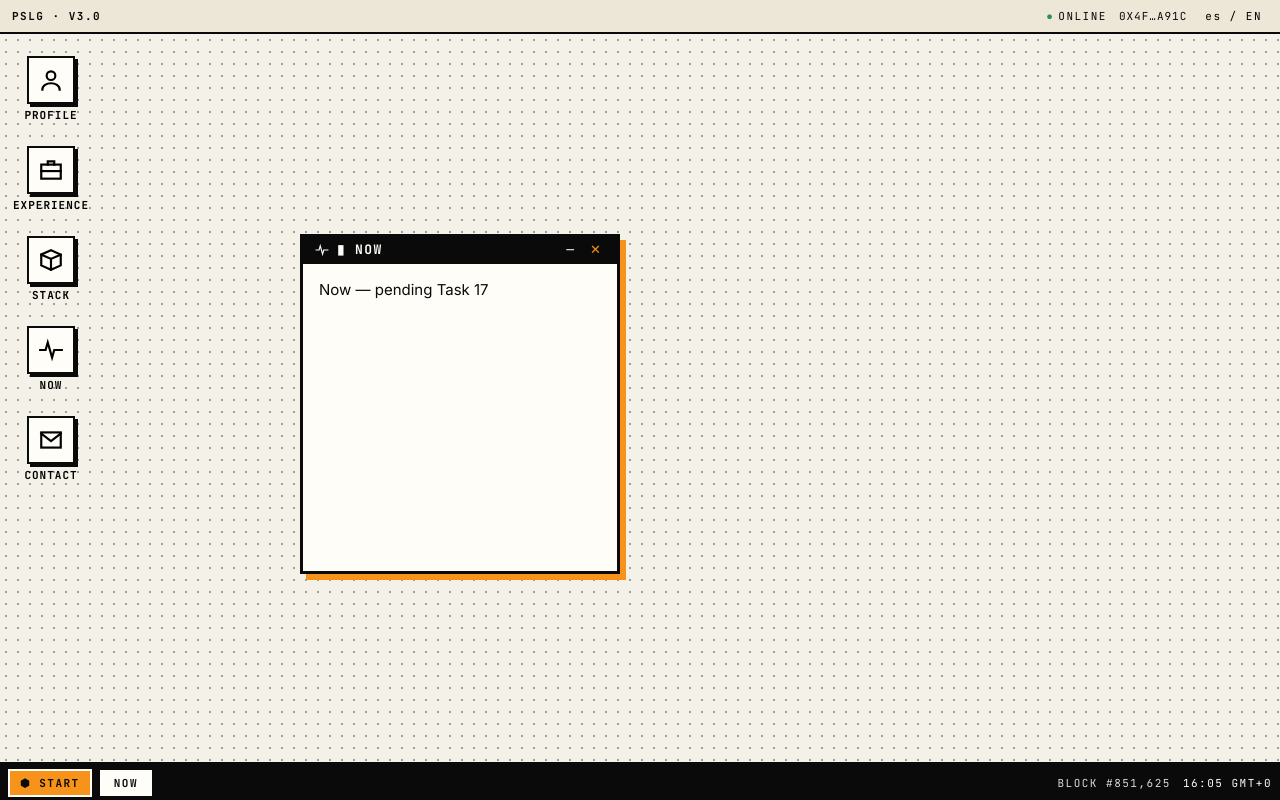
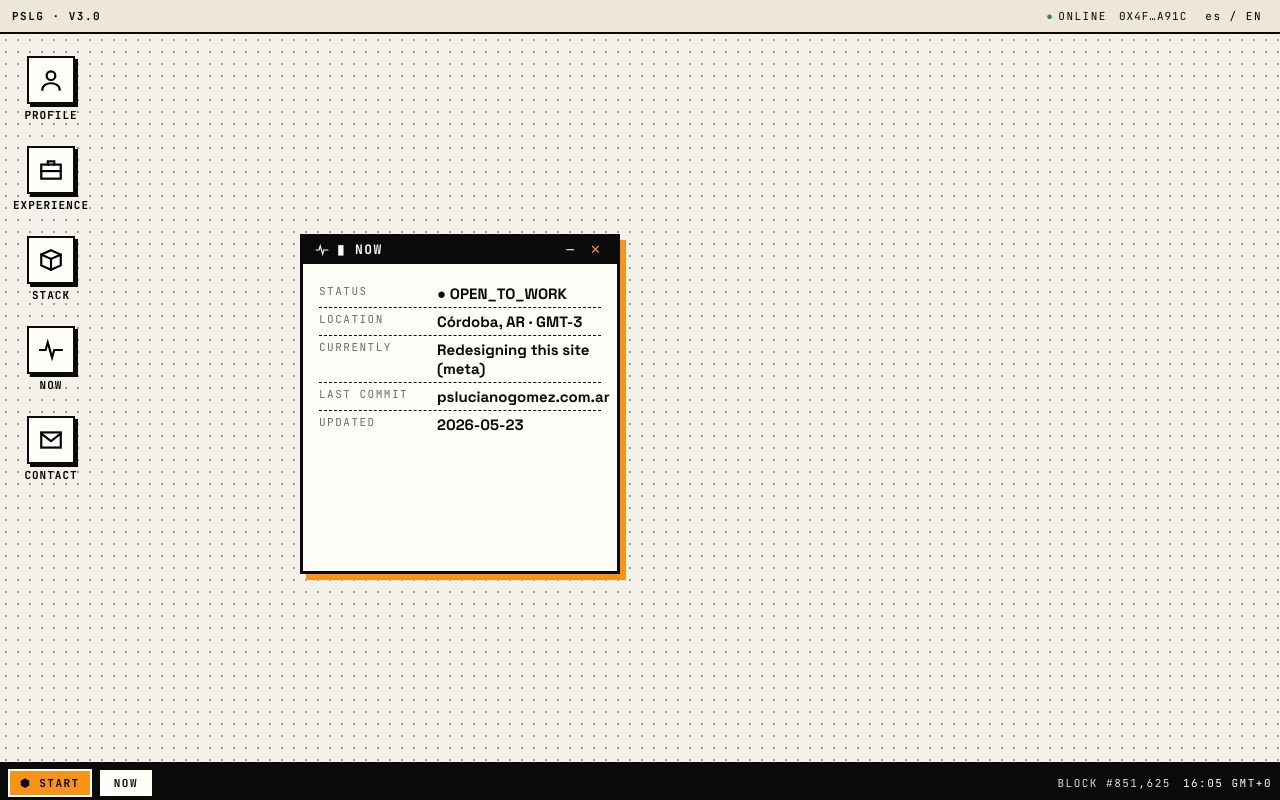
Before and after one commit to pslucianogomez/pslucianogomez-95, a React (Vite) app: page /now in a window 1280 px wide. Built offline with nearby package versions, Linux system fonts and the light colour scheme; no server answers.

Commit message:
feat(now): static status panel, hides empty rows

```diff
--- a/src/features/Now/Now.tsx
+++ b/src/features/Now/Now.tsx
@@ -1 +1,42 @@
-export const Now = () => <div>Now — pending Task 17</div>;
+import styled from 'styled-components';
+import { now } from '../../data/now';
+import { useLanguage } from '../../contexts/LanguageContext';
+
+const Row = styled.div`
+  display: grid;
+  grid-template-columns: 110px 1fr;
+  gap: ${({ theme }) => theme.space['2']}px;
+  padding: ${({ theme }) => theme.space['1']}px 0;
+  border-bottom: 1px dashed ${({ theme }) => theme.colors.ink};
+  &:last-child { border-bottom: none; }
+`;
+
+const RowLabel = styled.span`
+  font-family: ${({ theme }) => theme.fontFamily.mono};
+  font-size: ${({ theme }) => theme.fontSize.xs};
+  letter-spacing: 1.5px;
+  text-transform: uppercase;
+  opacity: 0.6;
+`;
+
+const Value = styled.span`
+  font-family: ${({ theme }) => theme.fontFamily.display};
+  font-weight: 500;
+  font-size: ${({ theme }) => theme.fontSize.md};
+`;
+
+export const Now = () => {
+  const { language } = useLanguage();
+  return (
+    <div>
+      {now
+        .filter((r) => r.value !== null)
+        .map((r) => (
+          <Row key={r.label}>
+            <RowLabel>{r.label}</RowLabel>
+            <Value>{r.value![language]}</Value>
+          </Row>
+        ))}
+    </div>
+  );
+};
```
